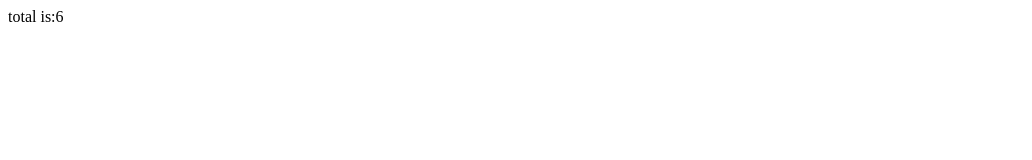
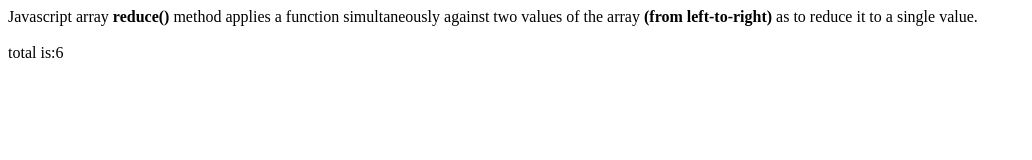
Before and after one commit to benjaminsw/JavaScript_Excercises, a plain HTML site: page ArrayObj/reduce.html in a window 1280 px wide. Shown: the whole page, without its empty margins (0-1032 px from the left). Drawn offline with Linux system fonts and the light colour scheme.

Commit message:
added description to reduce emthod

```diff
--- a/ArrayObj/reduce.html
+++ b/ArrayObj/reduce.html
@@ -4,6 +4,7 @@
 </head>
 <body>
   <script type="text/javascript">
+  document.write("Javascript array <b>reduce()</b> method applies a function simultaneously against two values of the array <b>(from left-to-right)</b> as to reduce it to a single value.<br><br>")
   if(!Array.prototype.reduce)
   {
     Array.prototype.reduce=function(fun /*, initilal*/)
```
